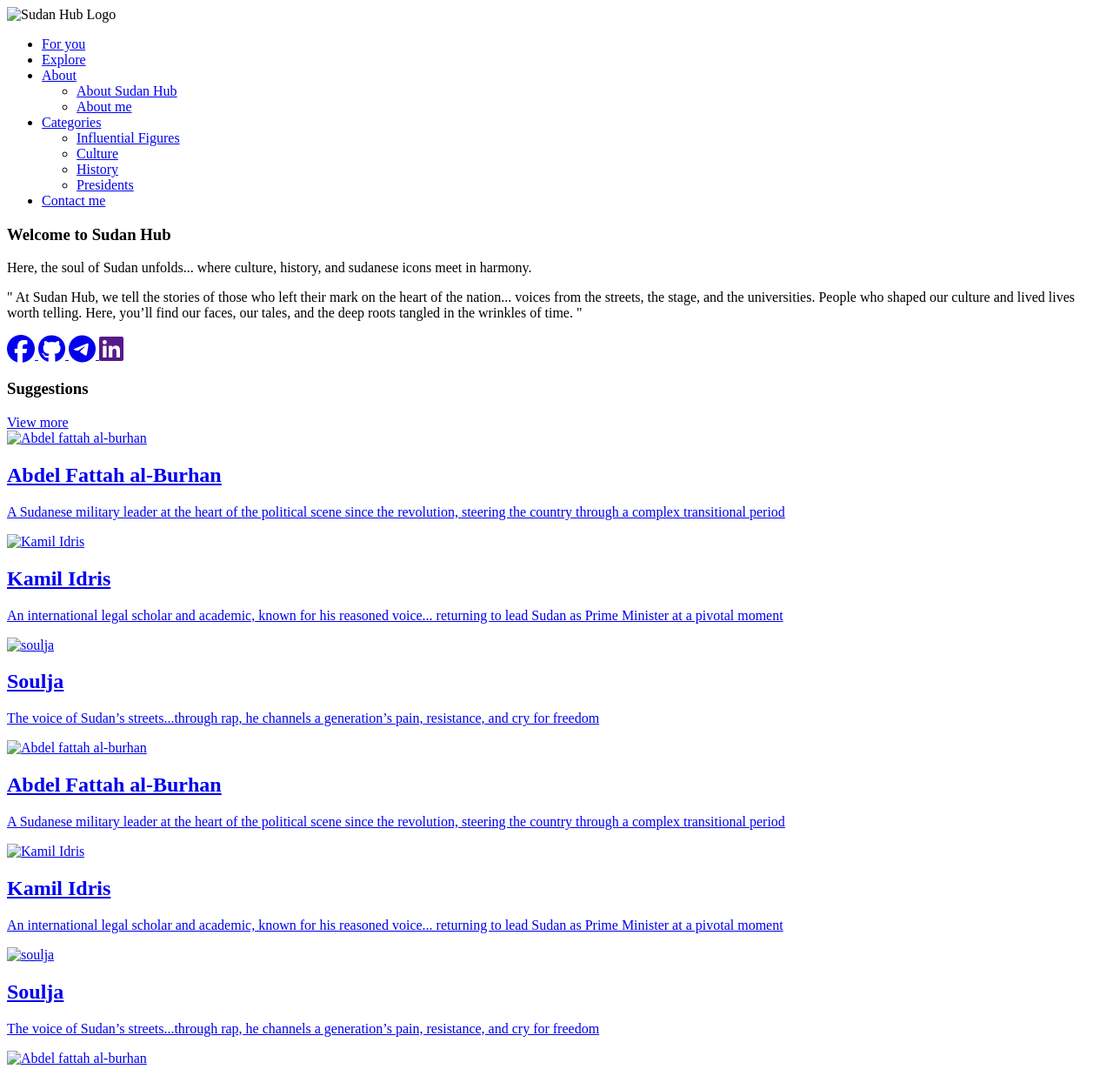
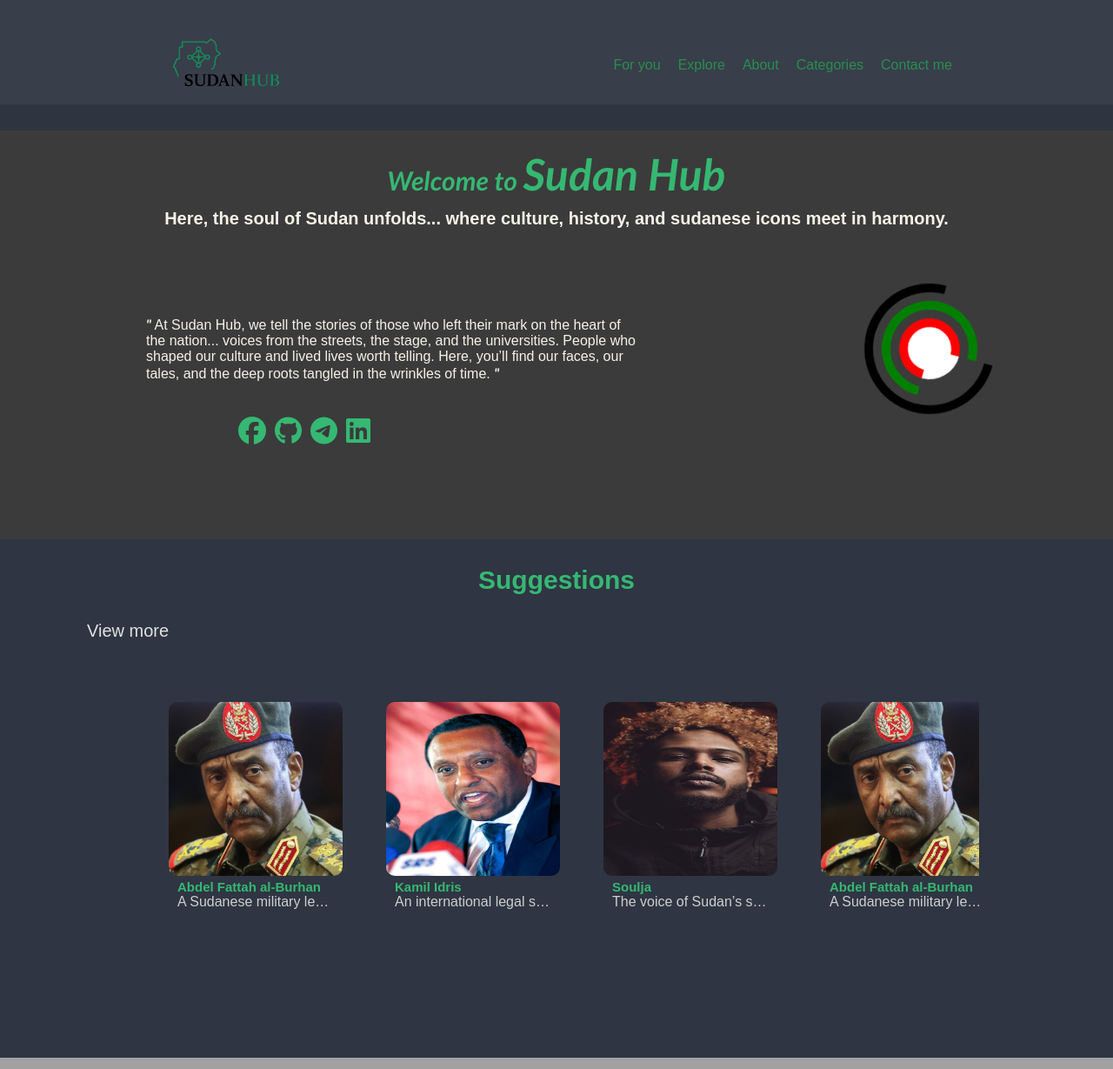
Before and after one commit to codemo-x/sudanhub, a plain HTML site: page index.html in a window 1280 px wide. Shown: the top 1229 px of the page at 87% size. Drawn offline with Linux system fonts and the light colour scheme; the site is published under a folder, as on GitHub Pages, so addresses that start at the root find nothing.

Commit message:
edit done

```diff
--- a/html/nav/about.html
+++ b/html/nav/about.html
@@ -4,25 +4,25 @@
         <meta charset="UTF-8">
         <meta name="viewport" content="width=device-width, initial-scale=1.0">
         <title>About Sudan Hub</title>
-        <link rel="stylesheet" href="/css/about.css">
+        <link rel="stylesheet" href="css/about.css">
     </head>
     <body>
         <header class="header">
-            <img src="/images/logo.png" alt="sudan hub logo" width="150px" class="logo">
+            <img src="images/logo.png" alt="sudan hub logo" width="150px" class="logo">
             <nav class="navigation">
                 <ul>
-                    <li><a href="/html/index.html" target="_blank">Home</a></li>
-                    <li><a href="/html/nav/explore.html" target="_blank">Explore</a></li>
+                    <li><a href="html/index.html" target="_blank">Home</a></li>
+                    <li><a href="html/nav/explore.html" target="_blank">Explore</a></li>
                     <li class="dropdown">
-                        <a href="/html/nav/categories.html" target="_blank">Categories</a>
+                        <a href="html/nav/categories.html" target="_blank">Categories</a>
                         <ul class="dropdown-menu">
-                            <li><a href="/html/nav/dropdown/characters.html" target="_blank">Influential Figures</a></li>
-                            <li><a href="/html/nav/dropdown/culture.html" target="_blank">Culture</a></li>
-                            <li><a href="/html/nav/dropdown/history.html" target="_blank">History</a></li>
-                            <li><a href="/html/nav/dropdown/presidents.html" target="_blank">Presidents</a></li>
+                            <li><a href="html/nav/dropdown/characters.html" target="_blank">Influential Figures</a></li>
+                            <li><a href="html/nav/dropdown/culture.html" target="_blank">Culture</a></li>
+                            <li><a href="html/nav/dropdown/history.html" target="_blank">History</a></li>
+                            <li><a href="html/nav/dropdown/presidents.html" target="_blank">Presidents</a></li>
                         </ul>
                     </li>
-                    <li><a href="hmo24x9@gmail.com" target="_blank">Contact me</a></li>
+                    <li><a href="mailto:codemo.devx@gmail.com" target="_blank">Contact me</a></li>
                 </ul>
             </nav>
         </header>
--- a/index.html
+++ b/index.html
@@ -4,33 +4,33 @@
         <meta charset="UTF-8">
         <meta name="viewport" content="width=device-width, initial-scale=1.0">
         <title>Sudan Hub</title>
-        <link rel="stylesheet" href="../css/style.css">
+        <link rel="stylesheet" href="css/style.css">
         <link rel="stylesheet" href="https://cdnjs.cloudflare.com/ajax/libs/font-awesome/6.5.0/css/all.min.css">
     </head>
     <body>
         <header class="header" style="grid-area: head;">
-            <img class="logo" src="/images/logo.png" alt="Sudan Hub Logo" width="150px" height="auto">
+            <img class="logo" src="images/logo.png" alt="Sudan Hub Logo" width="150px" height="auto">
             <nav class="navigation" style="grid-area: nav;">
                 <ul>
-                    <li><a href="/html/nav/for-you.html" target="_blank">For you</a></li>
-                    <li><a href="/html/nav/explore.html" target="_blank">Explore</a></li>
+                    <li><a href="html/nav/for-you.html" target="_blank">For you</a></li>
+                    <li><a href="html/nav/explore.html" target="_blank">Explore</a></li>
                     <li class="dropdown">
-                        <a href="/html/nav/about.html" target="_blank">About</a>
+                        <a href="html/nav/about.html" target="_blank">About</a>
                         <ul class="dropdown-menu">
-                            <li><a href="/html/nav/about.html" target="_blank">About Sudan Hub</a></li>
+                            <li><a href="html/nav/about.html" target="_blank">About Sudan Hub</a></li>
                             <li><a href="#">About me</a></li>
                         </ul>
                     </li>
                     <li class="dropdown">
-                         <a href="/html/nav/categories.html" target="_blank">Categories</a>
+                         <a href="html/nav/categories.html" target="_blank">Categories</a>
                          <ul class="dropdown-menu">
-                             <li><a href="/html/nav/dropdown/characters.html" target="_blank">Influential Figures</a></li>
-                             <li><a href="/html/nav/dropdown/culture.html" target="_blank">Culture</a></li>
-                             <li><a href="/html/nav/dropdown/history.html" target="_blank">History</a></li>
-                             <li><a href="/html/nav/dropdown/presidents.html" target="_blank">Presidents</a></li>
+                             <li><a href="html/nav/dropdown/characters.html" target="_blank">Influential Figures</a></li>
+                             <li><a href="html/nav/dropdown/culture.html" target="_blank">Culture</a></li>
+                             <li><a href="html/nav/dropdown/history.html" target="_blank">History</a></li>
+                             <li><a href="html/nav/dropdown/presidents.html" target="_blank">Presidents</a></li>
                          </ul>
                     </li>
-                    <li><a href="mailto:hmo24x9@gmail.com">Contact me</a></li>
+                    <li><a href="mailto:codemo.devx@gmail.com">Contact me</a></li>
                 </ul>
             </nav>
         </header>
@@ -52,7 +52,7 @@
                     <a href="https://www.facebook.com/profile.php?id=61577130180269" target="_blank">
                         <i class="fab fa-facebook fa-2x"></i>
                     </a>
-                    <a href="https://github.com/hmo24x9" target="_blank">
+                    <a href="https://github.com/codemo-x" target="_blank">
                         <i class="fab fa-github fa-2x"></i>
                     </a>
                     <a href="https://t.me/sudanhub" target="_blank">
@@ -65,10 +65,10 @@
             </section>
             <section class="sec-2">
                 <h1 class="title-sec2">Suggestions</h1>
-                <a href="/html/nav/dropdown/characters.html" target="_blank" class="view">View more</a>
+                <a href="html/nav/dropdown/characters.html" target="_blank" class="view">View more</a>
                 <div class="slides">
                     <a href="#" target="_blank" class="slide no1">
-                        <img src="../images/borhan.jpg" alt="Abdel fattah al-burhan" width="200px" height="200px">
+                        <img src="images/borhan.jpg" alt="Abdel fattah al-burhan" width="200px" height="200px">
                         <h2>Abdel Fattah al-Burhan</h2>
                         <p>A Sudanese military leader
                         at the heart of the political
@@ -78,7 +78,7 @@
                         </p>
                     </a>
                     <a href="#" target="_blank" class="slide no2">
-                        <img src="../images/kamel.jpg" alt="Kamil Idris" width="200px" height="200px">
+                        <img src="images/kamel.jpg" alt="Kamil Idris" width="200px" height="200px">
                         <h2>Kamil Idris</h2>
                         <p>An international legal
                         scholar and academic,
@@ -88,7 +88,7 @@
                         </p>
                     </a>
                     <a href="#" target="_blank" class="slide no3">
-                        <img src="../images/solja.jpg" alt="soulja" width="200px" height="200px">
+                        <img src="images/solja.jpg" alt="soulja" width="200px" height="200px">
                         <h2>Soulja</h2>
                         <p>The voice of Sudan’s
                         streets...through rap,
@@ -97,7 +97,7 @@
                         </p>
                     </a>
                     <a href="#" target="_blank" class="slide no4">
-                        <img src="../images/borhan.jpg" alt="Abdel fattah al-burhan" width="200px" height="200px">
+                        <img src="images/borhan.jpg" alt="Abdel fattah al-burhan" width="200px" height="200px">
                         <h2>Abdel Fattah al-Burhan</h2>
                         <p>A Sudanese military leader
                         at the heart of the political
@@ -107,7 +107,7 @@
                         </p>
                     </a>
                     <a href="#" target="_blank" class="slide no5">
-                        <img src="../images/kamel.jpg" alt="Kamil Idris" width="200px" height="200px">
+                        <img src="images/kamel.jpg" alt="Kamil Idris" width="200px" height="200px">
                         <h2>Kamil Idris</h2>
                         <p>An international legal
                         scholar and academic,
@@ -117,7 +117,7 @@
                         </p>
                     </a>
                     <a href="#" target="_blank" class="slide no6">
-                        <img src="../images/solja.jpg" alt="soulja" width="200px" height="200px">
+                        <img src="images/solja.jpg" alt="soulja" width="200px" height="200px">
                         <h2>Soulja</h2>
                         <p>The voice of Sudan’s
                         streets...through rap,
@@ -126,7 +126,7 @@
                         </p>
                     </a>
                     <a href="#" target="_blank" class="slide no7">
-                        <img src="../images/borhan.jpg" alt="Abdel fattah al-burhan" width="200px" height="200px">
+                        <img src="images/borhan.jpg" alt="Abdel fattah al-burhan" width="200px" height="200px">
                         <h2>Abdel Fattah al-Burhan</h2>
                         <p>A Sudanese military leader
                         at the heart of the political
@@ -136,7 +136,7 @@
                         </p>
                     </a>
                     <a href="#" target="_blank" class="slide no8">
-                        <img src="../images/kamel.jpg" alt="Kamil Idris" width="200px" height="200px">
+                        <img src="images/kamel.jpg" alt="Kamil Idris" width="200px" height="200px">
                         <h2>Kamil Idris</h2>
                         <p>An international legal
                         scholar and academic,
@@ -146,7 +146,7 @@
                         </p>
                     </a>
                     <a href="#" target="_blank" class="slide no9">
-                        <img src="../images/solja.jpg" alt="soulja" width="200px" height="200px">
+                        <img src="images/solja.jpg" alt="soulja" width="200px" height="200px">
                         <h2>Soulja</h2>
                         <p>The voice of Sudan’s
                         streets...through rap,
```
